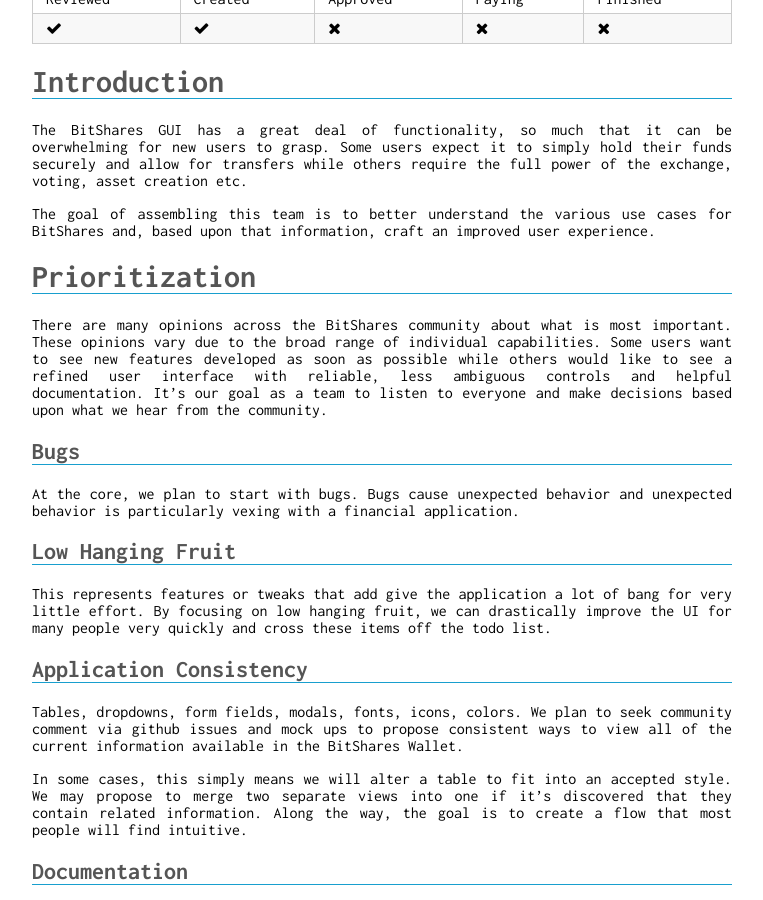
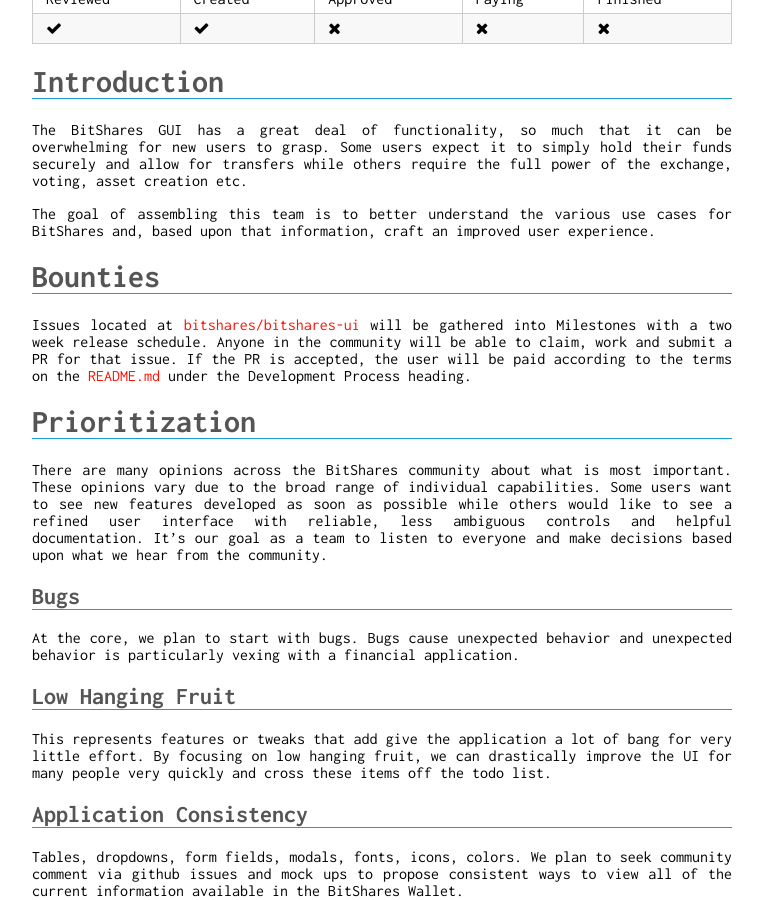
Before and after one commit to thehapax/bitshares.foundation, a Jekyll site: the page built from _workers/2017-08-bill-butler.md, in a window 1280 px wide and 900 px high, scrolled down 382 px. Shown: the whole window, without its empty margins (258-1021 px from the left). Built offline with Jekyll 4.4.1, drawn with Linux system fonts in a browser that asks for light colours.

Commit message:
[workers] add Bounties to bill's worker

```diff
--- a/_workers/2017-08-bill-butler.md
+++ b/_workers/2017-08-bill-butler.md
@@ -33,6 +33,17 @@ the full power of the exchange, voting, asset creation etc.
 The goal of assembling this team is to better understand the various use
 cases for BitShares and, based upon that information, craft an improved
 user experience.
+
+# Bounties
+
+Issues located at
+[bitshares/bitshares-ui](https://github.com/bitshares/bitshares-ui/issues)
+will be gathered into Milestones with a two week release schedule.
+Anyone in the community will be able to claim, work and submit a PR for
+that issue. If the PR is accepted, the user will be paid according to
+the terms on the
+[README.md](https://github.com/bitshares/bitshares-ui/blob/bitshares/README.md)
+under the Development Process heading.
 
 # Prioritization
 
```
